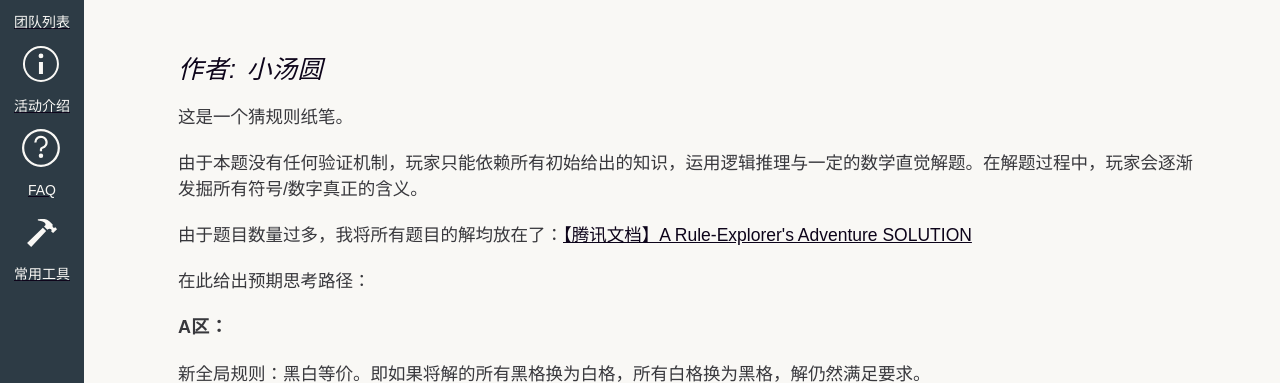
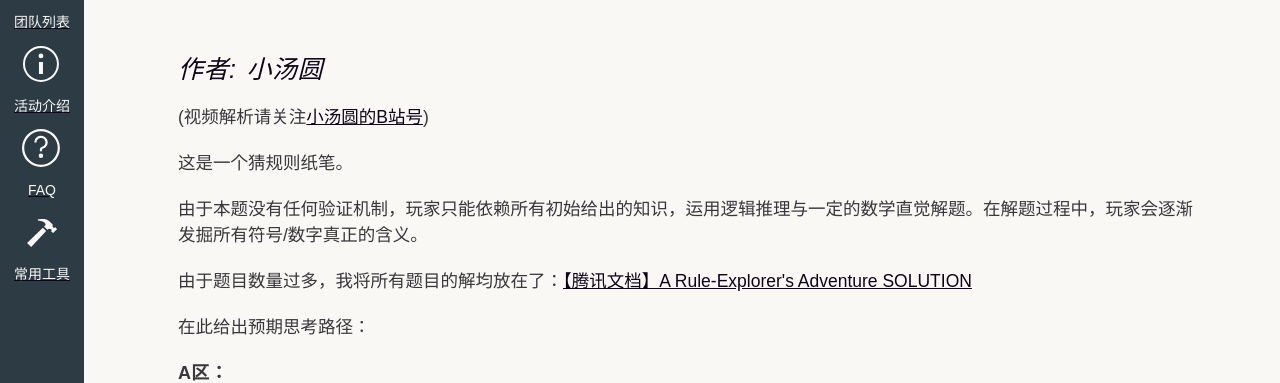
Before and after one commit to Sapium59/fduph24, a Django app: template puzzles/templates/solution_bodies/r2q2.html in a window 1280 px wide. Shown: the part 198-581 px from the top of the page. Run offline with Django 3.2, Linux system fonts and the light colour scheme; the template is opened without the code that fills it, so the values that code supplies are empty; some libraries are stand-ins or nearby versions.

Commit message:
[solu] r2q2, r3q9

```diff
--- a/puzzles/templates/solution_bodies/r2q2.html
+++ b/puzzles/templates/solution_bodies/r2q2.html
@@ -3,6 +3,8 @@
 小汤圆
 {% endblock %}
 {% block solution-body-md %}
+(视频解析请关注<a href="https://space.bilibili.com/2132917262">小汤圆的B站号</a>)
+
 这是一个猜规则纸笔。
 
 由于本题没有任何验证机制，玩家只能依赖所有初始给出的知识，运用逻辑推理与一定的数学直觉解题。在解题过程中，玩家会逐渐发掘所有符号/数字真正的含义。
--- a/puzzles/templates/solution_bodies/r3q9.html
+++ b/puzzles/templates/solution_bodies/r3q9.html
@@ -5,6 +5,8 @@
 {% endblock %}
 
 {% block solution-body-md %}
+(视频解析请关注<a href="https://space.bilibili.com/2132917262">小汤圆的B站号</a>)
+
 本题为数桥（Hashi）变体。
 
 具体而言，在原版规则基础上，做出如下改动：
```
